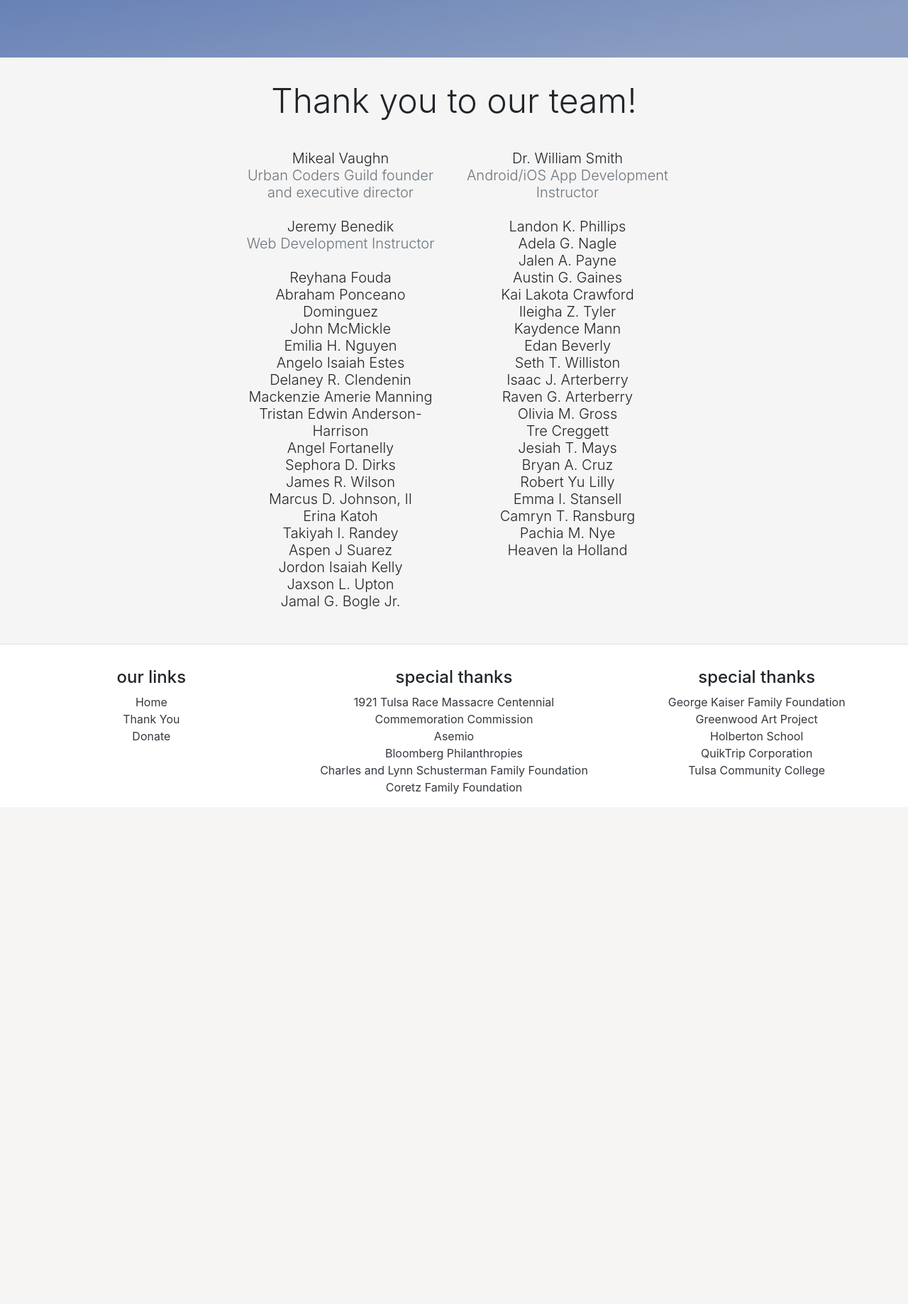
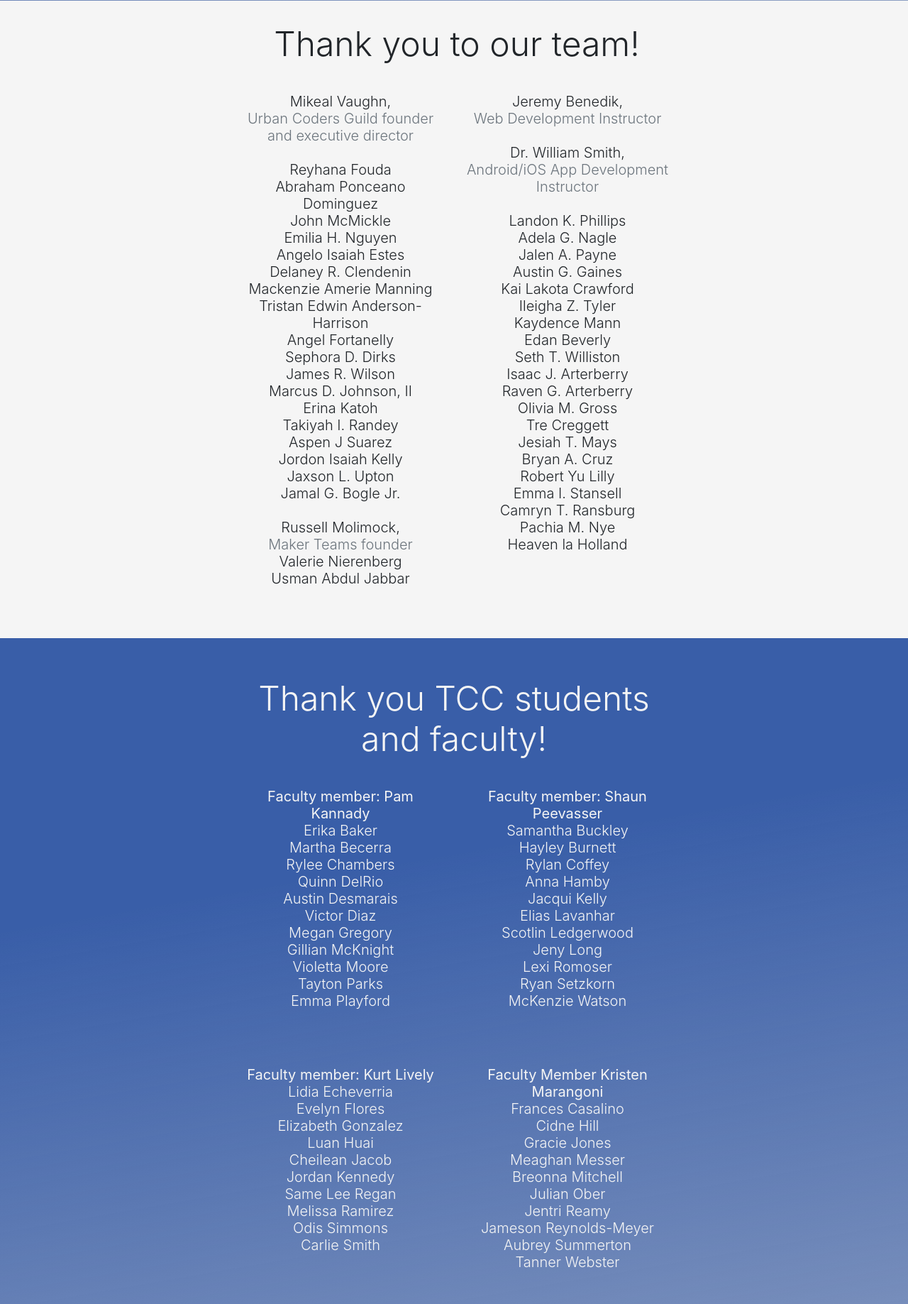
Before and after one commit to Holberton-Makers-Club/ucg_bws_student_projects, a Flask app: page /thank_you in a window 1280 px wide. Shown: the part 1634-3471 px from the top of the page at 71% size. Before the commit the page ends 2753 px from the top, so only its background shows below. Run offline with Flask 2, Linux system fonts and the light colour scheme; some libraries are stand-ins or nearby versions.

Commit message:
projects closer together and additional team members

```diff
--- a/templates/thank_you.html
+++ b/templates/thank_you.html
@@ -44,10 +44,10 @@
 
 
 
-<section id="donor_partner_thanks" class="lightest-theme d-flex flex-wrap justify-content-around pt-2 px-5" style="min-height: 80vh;">
+<section id="donor_partner_thanks" class=" lightest-theme d-flex flex-wrap justify-content-around pt-2 px-5" style="min-height: 80vh;">
 
     <h1 class="font-weight-light mt-5">...to our partners and sponsors!</h1>
-    <div class=" d-flex flex-wrap justify-content-center align-items-center pt-2">
+    <div class="px-5 d-flex flex-wrap justify-content-center align-items-center pt-2">
 
         <div class="my-3 mx-2 col">
                 <a href="https://www.tulsa2021.org/">
@@ -113,16 +113,16 @@
 
 
 
-<section id="student_thanks" class="dark-theme d-flex flex-column align-items-center w-100 pt-5" style="min-height: 80vh;">
-    <h1 class="font-weight-light my-3 mb-5">Thank you to our students!</h1><br>
-    <div class="row w-50 text-center h5 font-weight-light">
-        <div class="col h-100">
+<section id="student_thanks" class="dark-theme d-flex flex-column  w-100 pt-5" style="min-height: 70vh;">
+    <h1 class="font-weight-light my-3 mb-5 pl-2">Thank you to our students!</h1><br>
+    <div class="row h5 flex-wrap font-weight-light">
+        <div class="col">
+            Reyhana Fouda<br><br><br>
+            Emilia Nguyen<br><br><br>
             Erina Katoh<br><br><br>
-            Emilia Nguyen<br><br><br>
-            Reyhana Fouda<br><br><br>
             Erika Baker<br><br><br>
         </div>
-        <div class="col w-50 text-center pb-5">
+        <div class="col text-right pb-5">
             Jamal Bogle<br><br><br>
             Journay Horn<br><br><br>
             Jaxson Upton<br><br><br>
@@ -134,14 +134,11 @@
 
 
 
-<section id="team_thanks" class="light-theme d-flex flex-column align-items-center w-100 py-3">
-    <h1 class="font-weight-light my-3">Thank you to our team!</h1>
+<section id="team_thanks" class=" light-theme d-flex flex-column align-items-center w-100 py-3">
+    <h1 class="font-weight-light my-3 pl-2">Thank you to our team!</h1>
     <div class="row w-50 text-center py-4 h5 font-weight-light">
         <div class="col">
-            Mikeal Vaughn<br><span class="text-muted">Urban Coders Guild founder and executive director</span><br><br>
-
-            Jeremy Benedik<br>
-            <span class="text-muted">Web Development Instructor</span><br><br>
+            Mikeal Vaughn,<br><span class="text-muted">Urban Coders Guild founder and executive director</span><br><br>
             Reyhana Fouda<br>
             Abraham Ponceano Dominguez<br>
             John McMickle<br>
@@ -159,12 +156,18 @@
             Aspen J Suarez<br>
             Jordon Isaiah Kelly<br>
             Jaxson L. Upton<br>
-            Jamal G. Bogle Jr.<br>
+            Jamal G. Bogle Jr.<br><br>
+            Russell Molimock,<br>
+            <span class="text-muted">Maker Teams founder</span><br>
+            Valerie Nierenberg<br>
+            Usman Abdul Jabbar<br><br>
 
         </div>
         <div class="col w-50 text-center">
 
-            Dr. William Smith<br>
+            Jeremy Benedik,<br>
+            <span class="text-muted">Web Development Instructor</span><br><br>
+            Dr. William Smith,<br>
             <span class="text-muted">Android/iOS App Development Instructor</span><br><br>
             Landon K. Phillips<br>
             Adela G. Nagle<br>
@@ -186,6 +189,95 @@
             Camryn T. Ransburg<br>
             Pachia M. Nye<br>
             Heaven la Holland<br>
+
+        </div>
+    </div>
+
+
+</section>
+
+<section id="tcc" class="dark-theme d-flex flex-column align-items-center w-100 py-3">
+    <div class="row w-50 text-center py-4 h5 font-weight-light">
+
+            <div class="d-flex  mb-4">
+                <h1 class="font-weight-light my-3">Thank you TCC students and faculty!</h1>
+            </div>
+        <div class="col w-50  text-center">
+            <span class="font-weight-normal">Faculty member: Pam Kannady</span><br>
+            Erika Baker<br>
+            Martha Becerra<br>
+            Rylee Chambers<br>
+            Quinn DelRio<br>
+            Austin Desmarais<br>
+            Victor Diaz<br>
+            Megan Gregory<br>
+            Gillian McKnight<br>
+            Violetta Moore<br>
+            Tayton Parks<br>
+            Emma Playford<br><br>
+        </div>
+        <div class="col w-50 text-center">
+            <span class="font-weight-normal">Faculty member: Shaun Peevasser </span><br>
+            Samantha Buckley<br>
+            Hayley Burnett<br>
+            Rylan Coffey<br>
+            Anna Hamby<br>
+            Jacqui Kelly<br>
+            Elias Lavanhar<br>
+            Scotlin Ledgerwood<br>
+            Jeny Long<br>
+            Lexi Romoser<br>
+            Ryan Setzkorn<br>
+            McKenzie Watson<br><br>
+        </div>
+
+    </div>
+
+    <div class="row w-50 text-center py-4 h5 font-weight-light">
+
+        <div class="col w-50 text-center">
+            <span class="font-weight-normal">Faculty member: Kurt Lively</span><br>
+            Lidia Echeverria<br>
+            Evelyn Flores	<br>
+            Elizabeth Gonzalez	<br>
+            Luan Huai		<br>
+            Cheilean Jacob		<br>
+            Jordan Kennedy		<br>
+            Same Lee Regan	<br>
+            Melissa Ramirez	<br>
+            Odis Simmons	<br>
+            Carlie Smith<br><br>
+        </div>
+
+        <div class="col w-50 text-center">
+            <span class="font-weight-normal">Faculty Member Kristen Marangoni</span><br>
+            Frances Casalino<br>
+            Cidne Hill<br>
+            Gracie Jones<br>
+            Meaghan Messer<br>
+            Breonna Mitchell<br>
+            Julian Ober<br>
+            Jentri Reamy<br>
+            Jameson Reynolds-Meyer<br>
+            Aubrey Summerton<br>
+            Tanner Webster<br><br>
+        </div>
+
+
+    </div>
+
+    <div class="row w-50 text-center py-4 h5 font-weight-light">
+        <div class="col w-50 text-center">
+            <span class="font-weight-normal">Faculty Member: Cristina Umezawa</span><br>
+            Hannah Butts<br>
+            Jennifer Dale<br>
+            Donovan Gilreath<br>
+            Rebecka Hallum<br>
+            Kaden Killam<br>
+            Devon Parsons<br>
+            Victoria Salyers<br>
+            Kevin Shank<br>
+            Sean Steed<br><br>
         </div>
     </div>
 </section>
```
Also changed, not shown: templates/index.html (+11 -7 lines).
